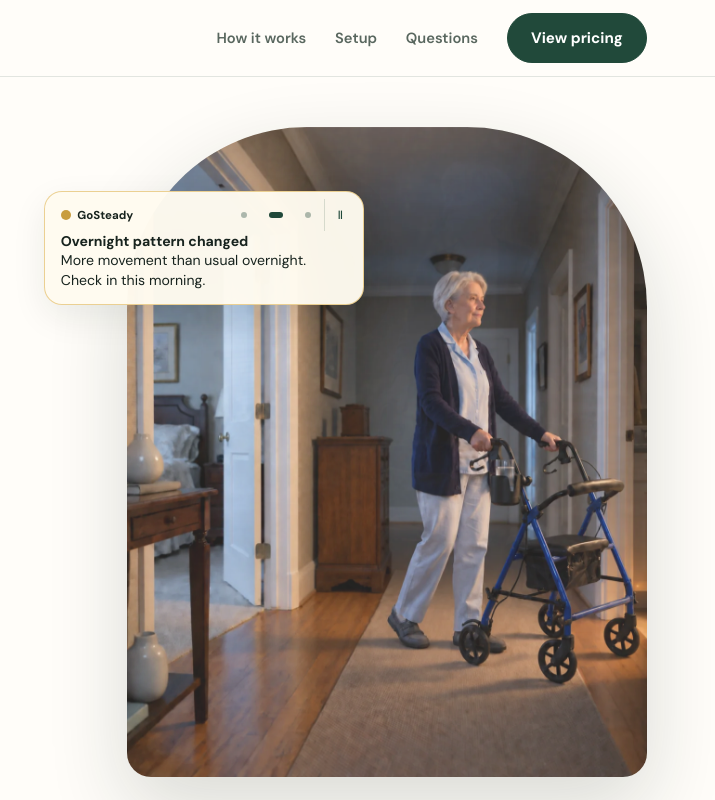
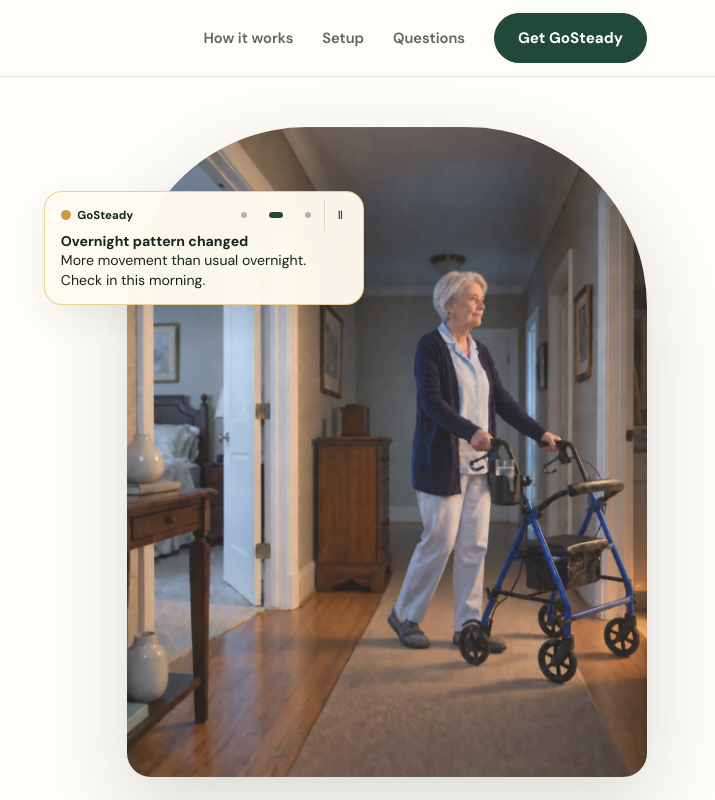
Before and after one commit to Jabl1629/GoSteadyWeb, a website: page index.html in a window 1280 px wide. Shown: the top 800 px of the page, 565-1280 px from the left. Drawn offline with Linux system fonts and the light colour scheme.

Commit message:
Switch header to checkout while pricing is visible

```diff
--- a/Assets/behavior-tracking.js
+++ b/Assets/behavior-tracking.js
@@ -69,8 +69,10 @@
 
   if (!checkout) {
     replay('event', 'homepage_viewed');
-    d.querySelectorAll('[data-v2-cta]').forEach(function (link) {
-      link.addEventListener('click', function () { replay('event', 'homepage_checkout_clicked'); });
+    d.querySelectorAll('[data-v2-cta], [data-pricing-cta]').forEach(function (link) {
+      link.addEventListener('click', function () {
+        if (link.getAttribute('href') !== '#pricing') replay('event', 'homepage_checkout_clicked');
+      });
     });
     return;
   }
--- a/index.html
+++ b/index.html
@@ -36,7 +36,7 @@
   }
   </script>
   <script src="/Assets/reddit-tracking.js"></script>
-  <script src="/Assets/behavior-tracking.js" data-clarity-project="yq0g49ty6c" defer></script>
+  <script src="/Assets/behavior-tracking.js?v=20261001-1" data-clarity-project="yq0g49ty6c" defer></script>
   <script async src="https://plausible.io/js/pa-1F6kJUB_Hmb5mZjKjHFKC.js"></script>
   <script>
     window.plausible = window.plausible || function() {
@@ -720,7 +720,7 @@
         <a href="#how-it-works">How it works</a>
         <a href="#setup">Setup</a>
         <a href="#questions">Questions</a>
-        <a class="button" href="#pricing">View pricing</a>
+        <a class="button" data-pricing-cta href="#pricing">View pricing</a>
       </nav>
     </div>
   </header>
@@ -1162,16 +1162,39 @@
     const pageParams = new URLSearchParams(window.location.search);
     pageParams.set('source', 'cupholder_v2');
 
-    document.querySelectorAll('[data-v2-cta]').forEach(function(link) {
-      const checkoutUrl = new URL(link.getAttribute('href'), window.location.origin);
-      pageParams.forEach(function(value, key) { checkoutUrl.searchParams.set(key, value); });
-      link.href = checkoutUrl.pathname + checkoutUrl.search;
+    document.querySelectorAll('[data-v2-cta], [data-pricing-cta]').forEach(function(link) {
+      if (link.hasAttribute('data-v2-cta')) {
+        const checkoutUrl = new URL(link.getAttribute('href'), window.location.origin);
+        pageParams.forEach(function(value, key) { checkoutUrl.searchParams.set(key, value); });
+        link.href = checkoutUrl.pathname + checkoutUrl.search;
+      }
       link.addEventListener('click', function() {
+        if (link.getAttribute('href') === '#pricing') return;
         const offer = { offer_version: 'founding_family_199_2026_09', device_price: 199 };
         plausible('V2 Primary CTA', { props: offer });
         if (typeof fbq === 'function') fbq('trackCustom', 'V2PrimaryCTA', offer);
       });
     });
+
+    const pricingHeaderLink = document.querySelector('[data-pricing-cta]');
+    const pricingSection = document.getElementById('pricing');
+    const pricingOfferLink = pricingSection && pricingSection.querySelector('[data-v2-cta]');
+
+    if (pricingHeaderLink && pricingOfferLink && 'IntersectionObserver' in window) {
+      let pricingObserver;
+      function observePricing() {
+        if (pricingObserver) pricingObserver.disconnect();
+        const headerHeight = Math.ceil(document.querySelector('.site-header').getBoundingClientRect().height);
+        pricingObserver = new IntersectionObserver(function(entries) {
+          const visible = entries[0].isIntersecting && entries[0].intersectionRatio > 0;
+          pricingHeaderLink.textContent = visible ? 'Get GoSteady' : 'View pricing';
+          pricingHeaderLink.href = visible ? pricingOfferLink.href : '#pricing';
+        }, { rootMargin: '-' + headerHeight + 'px 0px 0px 0px', threshold: 0 });
+        pricingObserver.observe(pricingSection);
+      }
+      observePricing();
+      window.addEventListener('resize', observePricing, { passive: true });
+    }
 
     const heroCarousel = document.querySelector('[data-hero-carousel]');
 
```
